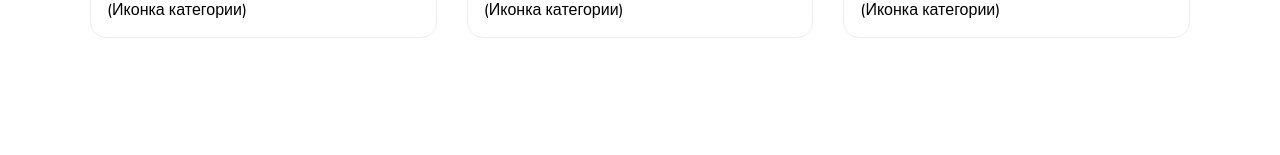
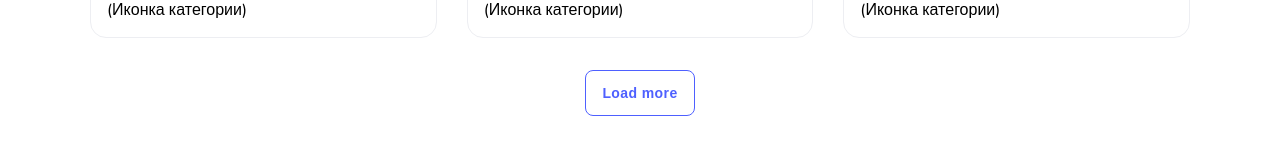
Before and after one commit to Razbash/food-delivery, a React (Create React App) app: page / in a window 1280 px wide. Shown: the part 987-1142 px from the top of the page. Before the commit the page ends 1057 px from the top, so only its background shows below. Built offline with nearby package versions, Linux system fonts and the light colour scheme.

Commit message:
Add load more button

```diff
--- a/src/components/ReustorantsList/ReustorantsList.tsx
+++ b/src/components/ReustorantsList/ReustorantsList.tsx
@@ -83,6 +83,7 @@ const ReustorantsList = () => {
     ];
 
     return(
+        <>
             <div className="reustorants-list">
                 {reustorants.map(element => {
                     const {id, name, minDeliveryTime, maxDeliveryTime, minAmount, categories, featured, image} = element;
@@ -123,6 +124,9 @@ const ReustorantsList = () => {
                     )
                 })}
             </div>
+
+            <button className="button reustorants-list__load-more-button">Load more</button>
+        </>
     )
 }
 
--- a/src/components/ReustorantsList/reustorantsList.scss
+++ b/src/components/ReustorantsList/reustorantsList.scss
@@ -57,6 +57,10 @@
         background: $primary-default;
     }
 
+    &__load-more-button {
+        margin: 0 auto 64px auto;
+    }
+
     .cart-icon {
         width: 20px;
         height: 20px;
--- /dev/null
+++ b/src/css/buttons.scss
@@ -0,0 +1,26 @@
+.button {
+    @extend %button-primary;
+    cursor: pointer;
+    color: $primary-default;
+    border: 1px solid $primary-default;
+    padding: 12px 16px;
+    border-radius: 8px;
+    background: transparent;
+    transition: all 0.2s ease-in-out;
+    display: block;
+
+    &--disabled {
+        color: $neutral-gray-light;
+        border-color: $neutral-gray-lightest;
+        opacity: 50%;
+    }
+
+    &:hover {
+        color: $neutral-white;
+        background: $primary-default;
+    }
+
+    &:active {
+        background: $primary-dark;
+    }
+}
--- a/src/css/general.scss
+++ b/src/css/general.scss
@@ -3,6 +3,7 @@
 @import './palette.scss';
 @import './app.scss';
 @import './typography.scss';
+@import './buttons.scss';
 
 @import '../components/Logo/logo.scss';
 @import '../components//Search/search.scss';
--- a/src/css/typography.scss
+++ b/src/css/typography.scss
@@ -58,3 +58,10 @@
     line-height: 16px;
     letter-spacing: 0.6px;
 }
+
+%button-primary {
+    font-weight: 700;
+    font-size: 14px;
+    line-height: 20px;
+    letter-spacing: 0.4px;
+}
```
Lines whose indentation alone changed are shown as unchanged.
